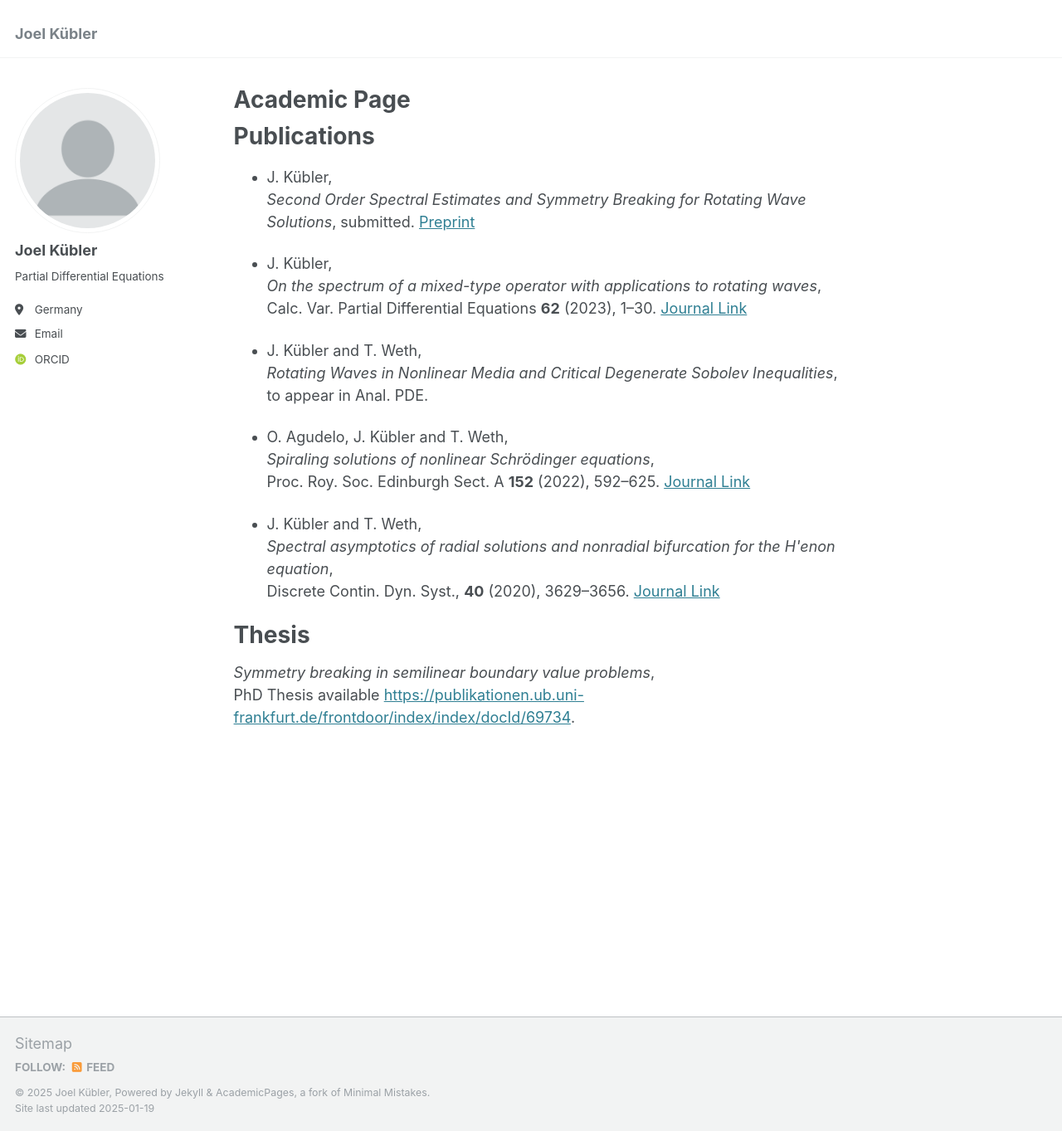
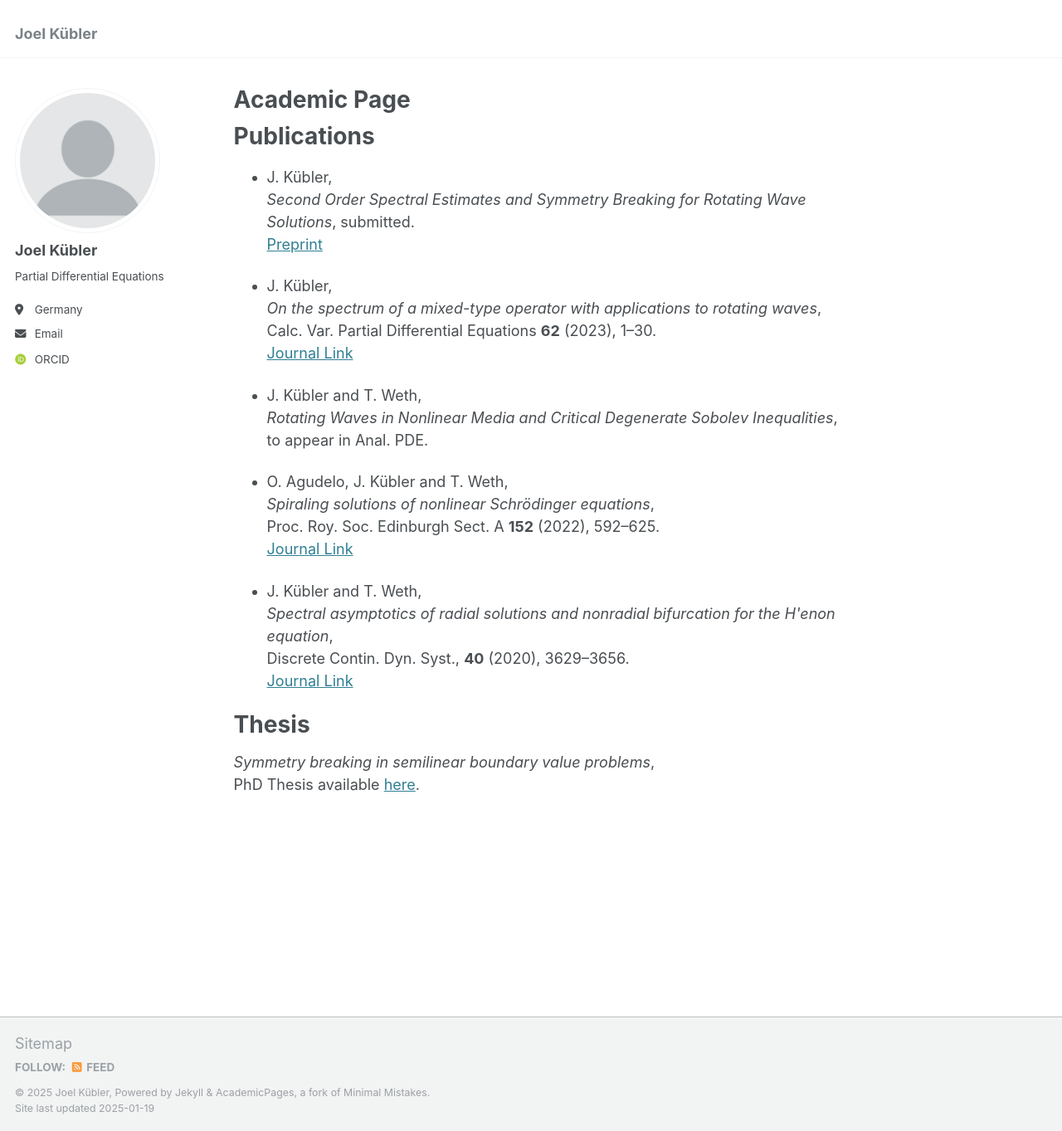
Before and after one commit to jkblr/jkblr.github.io, a Jekyll site: the page built from _pages/about.md, in a window 1280 px wide and 1363 px high. Shown: the whole window at 83% size. Built offline with Jekyll 4.4.1, drawn with Linux system fonts in a browser that asks for light colours; some web fonts are replaced.

Commit message:
Update about.md

```diff
--- a/_pages/about.md
+++ b/_pages/about.md
@@ -36,4 +36,4 @@ Publications
 Thesis
 ======
 *Symmetry breaking in semilinear boundary value problems*,
-PhD Thesis available [https://publikationen.ub.uni-frankfurt.de/frontdoor/index/index/docId/69734](here).
+PhD Thesis available [here](https://publikationen.ub.uni-frankfurt.de/frontdoor/index/index/docId/69734).
```
